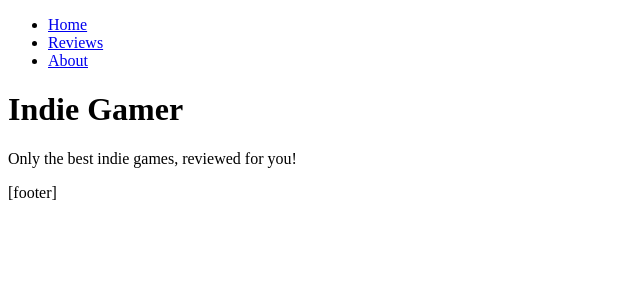
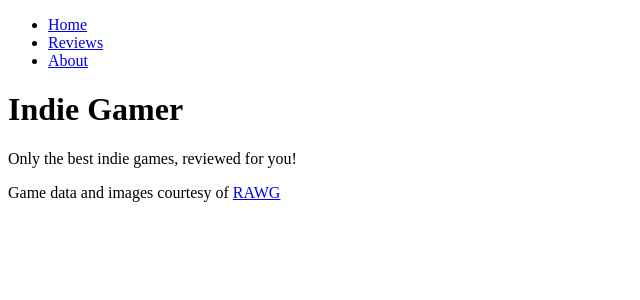
Before and after one commit to Shrike717/NEXTJS-UDEMY-NEXTJS-BY-EXAMPLE, a Next.js app in the folder 01. App - SSG - Next Reviews/next-reviews/: page / in a window 1280 px wide. Shown: the top 300 px of the page, without its empty margins (0-640 px from the left). Built offline with nearby package versions, Linux system fonts and the light colour scheme.

Commit message:
Learnd about layout and navigation

```diff
--- a/01. App - SSG - Next Reviews/next-reviews/app/layout.jsx
+++ b/01. App - SSG - Next Reviews/next-reviews/app/layout.jsx
@@ -27,7 +27,12 @@ export default function RootLayout({ children }) {
 					</nav>
 				</header>
 				<main>{children}</main>
-				<footer>[footer]</footer>
+				<footer>
+					Game data and images courtesy of{" "}
+					<a href="https://rawg.io/" target="_blank">
+						RAWG
+					</a>
+				</footer>
 			</body>
 		</html>
 	);
```
